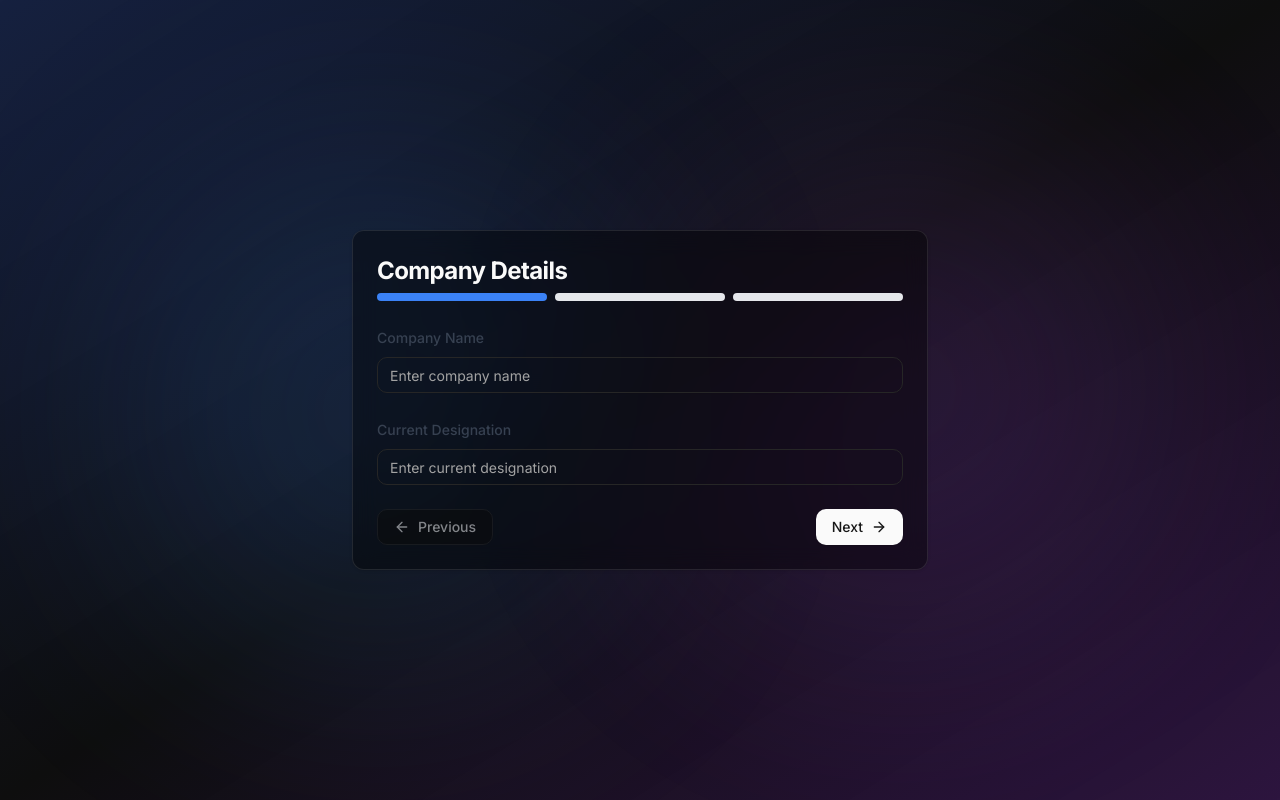
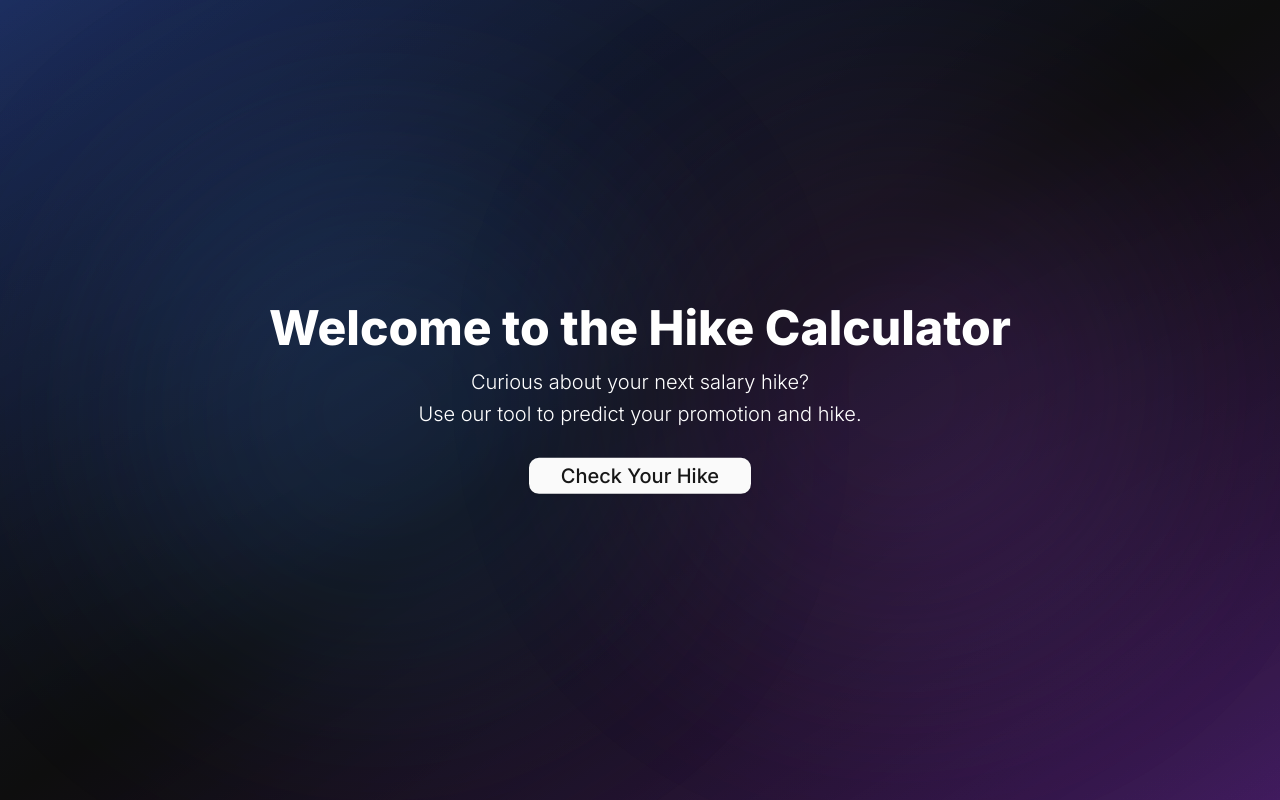
Before and after one commit to void-ness/HikePredictorFE, a Next.js app: page / in a window 1280 px wide. Built offline with nearby package versions, Linux system fonts and the light colour scheme.

Commit message:
feat: add landing page

```diff
--- a/app/globals.css
+++ b/app/globals.css
@@ -59,8 +59,63 @@
   }
 }
 
+@keyframes fade-in {
+  0% {
+    opacity: 0;
+    transform: translateY(-20px);
+  }
+
+  100% {
+    opacity: 1;
+    transform: translateY(0);
+  }
+}
+
+@keyframes bounce {
+
+  0%,
+  20%,
+  50%,
+  80%,
+  100% {
+    transform: translateY(0);
+  }
+
+  40% {
+    transform: translateY(-30px);
+  }
+
+  60% {
+    transform: translateY(-15px);
+  }
+}
+
+@keyframes bounce-smooth {
+
+  0%,
+  100% {
+    transform: translateY(0);
+  }
+
+  50% {
+    transform: translateY(-10px);
+  }
+}
+
 .animate-pulse {
   animation: pulse 4s cubic-bezier(0.4, 0, 0.6, 1) infinite;
+}
+
+.animate-fade-in {
+  animation: fade-in 1s ease-out forwards;
+}
+
+.animate-bounce {
+  animation: bounce 2s infinite;
+}
+
+.animate-bounce-smooth {
+  animation: bounce-smooth 2s infinite;
 }
 
 .delay-700 {
--- a/app/page.tsx
+++ b/app/page.tsx
@@ -1,9 +1,38 @@
-import PromotionPredictorForm from './components/PromotionForm';
+import Link from 'next/link';
+import { Button } from '@/components/ui/button';
 
 export default function Home() {
   return (
-    <main>
-      <PromotionPredictorForm />
+    <main className="min-h-screen flex flex-col items-center justify-center p-4 relative overflow-hidden">
+      {/* Gradient background */}
+      <div className="fixed inset-0 bg-gradient-to-br from-blue-900/40 via-[#0a0a0a] to-purple-900/40" />
+
+      {/* Animated gradient orbs */}
+      <div className="fixed inset-0">
+        <div className="absolute top-[20%] left-[10%] w-[500px] h-[500px] bg-blue-500/30 rounded-full blur-[128px] animate-pulse" />
+        <div className="absolute bottom-[20%] right-[10%] w-[500px] h-[500px] bg-purple-500/30 rounded-full blur-[128px] animate-pulse delay-700" />
+      </div>
+
+      {/* Grid pattern overlay */}
+      <div className="fixed inset-0 bg-[url('/grid.svg')] bg-repeat opacity-10 dark:opacity-20" />
+
+      {/* Content */}
+      <div className="relative z-10 flex flex-col items-center justify-center text-center">
+        <h1 className="text-5xl font-extrabold mb-6 lg:mb-4 text-white animate-fade-in">
+          Welcome to the Hike Calculator
+        </h1>
+        <p className="text-xl mb-2 md:mb-1 font-light text-white animate-fade-in delay-200">
+          Curious about your next salary hike?
+        </p>
+        <p className="text-xl mb-8 font-light text-white animate-fade-in delay-200">
+          Use our tool to predict your promotion and hike.
+        </p>
+        <Link href="/predict">
+          <Button className="text-xl px-8 py-4 animate-bounce-smooth">
+            Check Your Hike
+          </Button>
+        </Link>
+      </div>
     </main>
   );
 }
--- /dev/null
+++ b/app/predict/page.tsx
@@ -0,0 +1,9 @@
+import PromotionPredictorForm from '../components/PromotionForm';
+
+export default function Predict() {
+    return (
+        <main>
+            <PromotionPredictorForm />
+        </main>
+    );
+}
```
